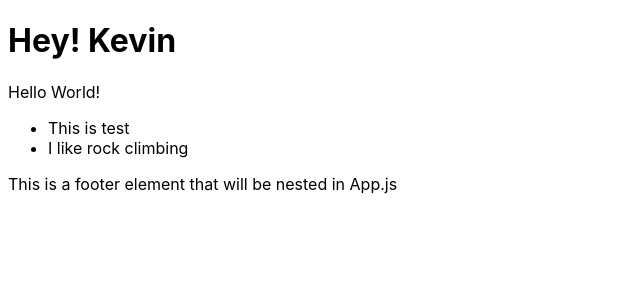
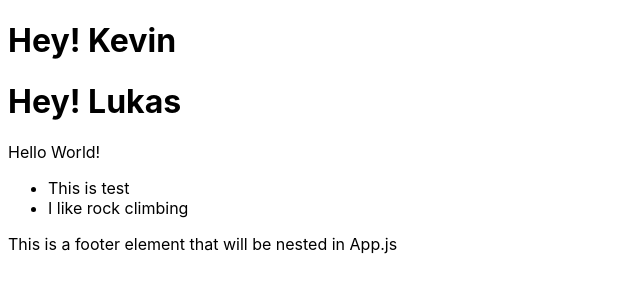
Before and after one commit to ktapia576/react-playground, a React (Create React App) app: page / in a window 1280 px wide. Shown: the top 300 px of the page, without its empty margins (0-640 px from the left). Built offline with nearby package versions, Linux system fonts and the light colour scheme.

Commit message:
Add hello world as own function component

```diff
--- a/src/App.js
+++ b/src/App.js
@@ -1,15 +1,13 @@
+import Welcome from "./Welcome";
+import HelloWorld from "./HelloWorld";
 import Footer from "./Footer";
-import Welcome from "./Welcome";
 
 function App() {
   return (
     <div className="App">
       <Welcome name="Kevin"/>
-      <p> Hello World! </p>
-      <ul>
-        <li>This is test </li>
-        <li>I like rock climbing</li>
-      </ul>
+      <Welcome name="Lukas"/>
+      <HelloWorld />
       <Footer />
     </div>
   );
--- /dev/null
+++ b/src/HelloWorld.js
@@ -0,0 +1,13 @@
+function HelloWorld() {
+    return(
+        <div>
+            <p> Hello World! </p>
+            <ul>
+                <li>This is test </li>
+                <li>I like rock climbing</li>
+            </ul>
+        </div>
+    )
+}
+
+export default HelloWorld;
```
